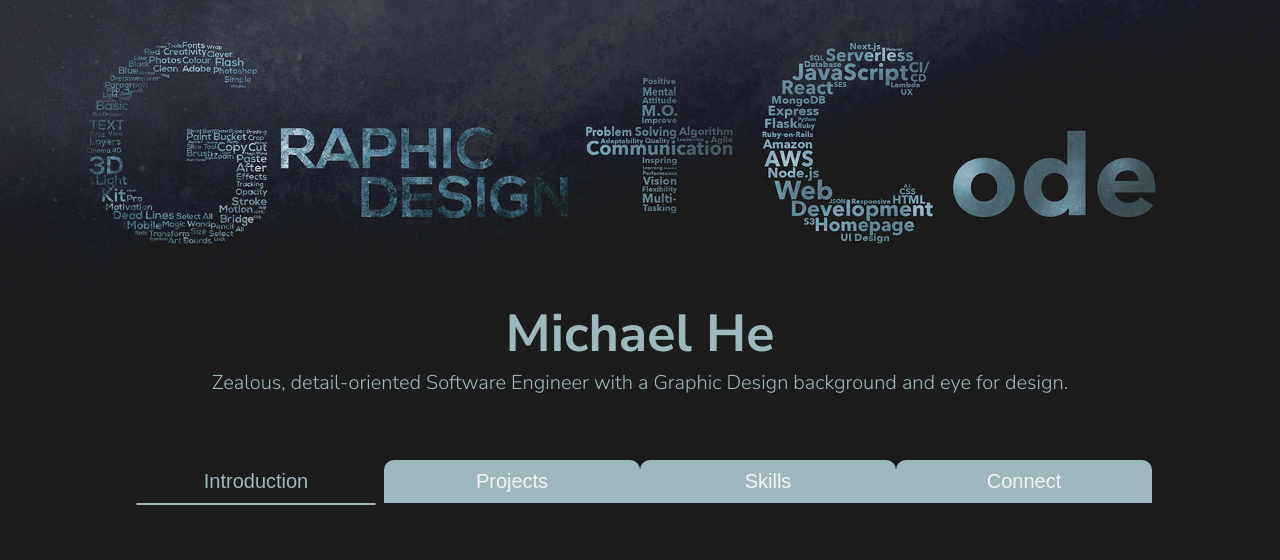
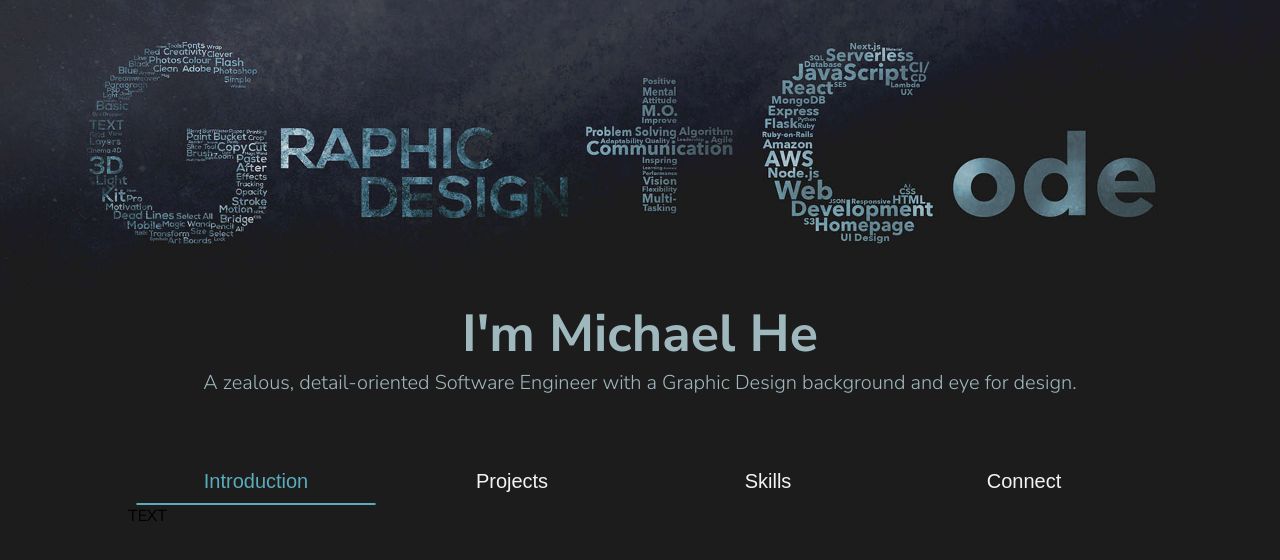
Before and after one commit to zbmike/porfolio, a React (Create React App) app: page / in a window 1280 px wide. Shown: the top 560 px of the page. Built offline with nearby package versions, Linux system fonts and the light colour scheme; the HTML template or start-up script is replaced by a standard one.

Commit message:
Adjust tabs design

```diff
--- a/src/App.js
+++ b/src/App.js
@@ -20,9 +20,9 @@
         style={{ height: (windowWidth * 447) / 1920 }}
       ></div>
       <div className="title__textbox">
-        <h1 className="heading-primary--main">Michael He</h1>
+        <h1 className="heading-primary--main"><span>I'm </span>Michael He</h1>
         <h2 className="heading-primary--sub">
-          Zealous, detail-oriented Software Engineer with a Graphic Design
+          A zealous, detail-oriented Software Engineer with a Graphic Design
           background and eye for design.
         </h2>
       </div>
@@ -44,6 +44,11 @@
             className="slider"
             ref={sliderRef}
           ></div>
+          <div>
+            <div className="card">
+              TEXT
+            </div>
+          </div>
         </div>
       </div>
     </>
--- a/src/scss/main.scss
+++ b/src/scss/main.scss
@@ -62,7 +62,7 @@
 
 .tabs {
   display: flex;
-  position: sticky;
+  position: relative;
   top: 0;
   & button {
     width: 256px;
@@ -72,15 +72,22 @@
     color: #f3f3f3;
     font-weight: 400;
     font-size: 1.25em;
-    border-radius: 10px 10px 0 0;
-    background-color: #9fb8bd;
+    background-color: $color-background;
+    transition: all 0.3s;
   }
-  & button:hover,
+  & button:hover {
+    transform: scaleY(1.1) scaleX(1.05) translateY(-2px);
+    background-color: #333333;
+  }
+
   & .active-tab {
     background-color: $color-background;
-    color: $color-primary-light;
+    color: #5AACBC;
+
+    &:hover {
+      background-color: $color-background;
+    }
   }
-
 }
 
 .slider {
@@ -88,10 +95,22 @@
   left: 0;
   transition: all 500ms ease;
   -webkit-transition: all 500ms ease;
-  border: 1px solid $color-primary-light;
+  border: 1px solid #5AACBC;
   width: 240px;
   margin-left: 8px;
   border-radius: 1px;
+}
+
+.card {
+  perspective: 150em;
+  -moz-perspective: 150em;
+  background-color: $color-background;
+  height: 50em;
+  transition: all 0.5s;
+
+  &:hover {
+    transform: rotateY(180deg);
+  }
 }
 
 @keyframes fadeIn {
--- a/src/styles/index.css
+++ b/src/styles/index.css
@@ -57,7 +57,7 @@
 
 .tabs {
   display: flex;
-  position: sticky;
+  position: relative;
   top: 0;
 }
 .tabs button {
@@ -67,12 +67,19 @@
   color: #f3f3f3;
   font-weight: 400;
   font-size: 1.25em;
-  border-radius: 10px 10px 0 0;
-  background-color: #9fb8bd;
+  background-color: #1c1c1c;
+  transition: all 0.3s;
 }
-.tabs button:hover, .tabs .active-tab {
+.tabs button:hover {
+  transform: scaleY(1.1) scaleX(1.05) translateY(-2px);
+  background-color: #333333;
+}
+.tabs .active-tab {
   background-color: #1c1c1c;
-  color: #9fb8bd;
+  color: #5AACBC;
+}
+.tabs .active-tab:hover {
+  background-color: #1c1c1c;
 }
 
 .slider {
@@ -80,10 +87,21 @@
   left: 0;
   transition: all 500ms ease;
   -webkit-transition: all 500ms ease;
-  border: 1px solid #9fb8bd;
+  border: 1px solid #5AACBC;
   width: 240px;
   margin-left: 8px;
   border-radius: 1px;
+}
+
+.card {
+  perspective: 150em;
+  -moz-perspective: 150em;
+  background-color: #1c1c1c;
+  height: 50em;
+  transition: all 0.5s;
+}
+.card:hover {
+  transform: rotateY(180deg);
 }
 
 @keyframes fadeIn {
```
Also changed, not shown: 1 other file (tests, documents, lock files or other folders).
